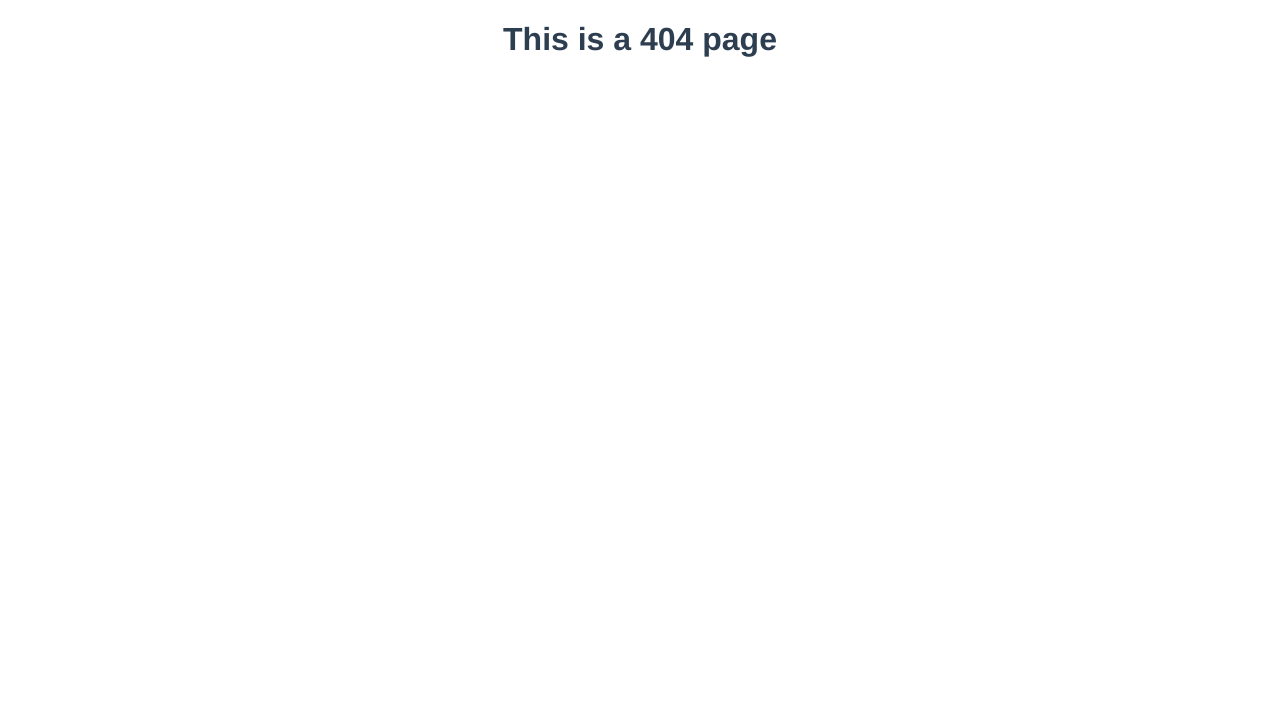
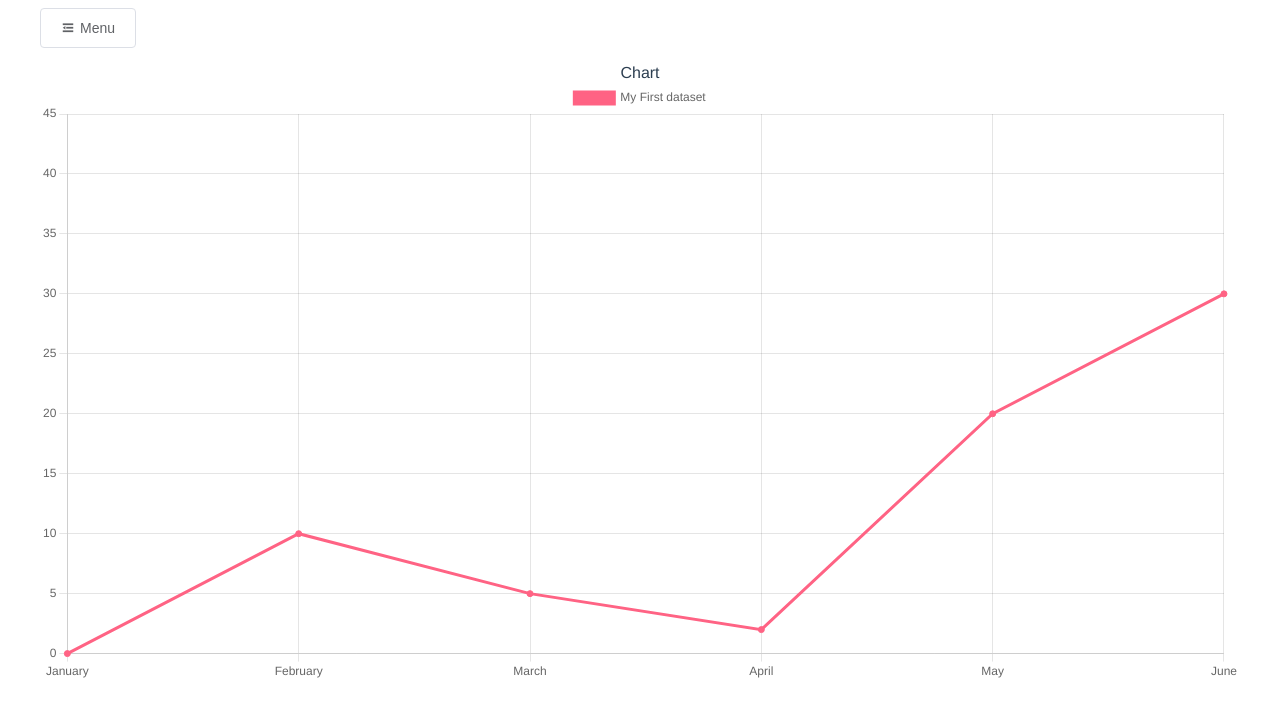
Before and after one commit to 54cindy111/vue3-YouBikeTP, a Vue app: page /Chart in a window 1280 px wide. Before the commit this address led to /404. Shown: the top 716 px of the page. Built offline with nearby package versions, Linux system fonts and the light colour scheme.

Commit message:
initChart

```diff
--- a/package.json
+++ b/package.json
@@ -11,6 +11,7 @@
   "dependencies": {
     "@types/lodash": "^4.14.165",
     "axios": "^0.21.0",
+    "chart.js": "^3.1.0",
     "core-js": "^3.6.5",
     "element-plus": "^1.0.2-beta.31",
     "mitt": "^2.1.0",
--- a/src/router/index.ts
+++ b/src/router/index.ts
@@ -2,6 +2,7 @@
 import MainLayout from '@/Layout/Main.vue'
 //Pages
 import Home from '@/views/Home.vue'
+import Chart from '@/views/Chart.vue'
 import { createRouter, createWebHistory, RouteRecordRaw } from 'vue-router'
 
 const routes: Array<RouteRecordRaw> = [
@@ -15,6 +16,12 @@ const routes: Array<RouteRecordRaw> = [
         name: 'Home',
         meta: { title: 'Home' },
         component: Home
+      },
+      {
+        path: '/Chart',
+        name: 'Chart',
+        meta: { title: 'Chart' },
+        component: Chart
       }
     ]
   },
--- /dev/null
+++ b/src/views/Chart.vue
@@ -0,0 +1,43 @@
+<template>
+  <div class="user">
+    <div>Chart</div>
+    <div>
+      <canvas ref="myChartRef"></canvas>
+    </div>
+  </div>
+</template>
+
+<script lang="ts">
+import Chart from 'chart.js/auto'
+import { ref, onMounted } from 'vue'
+
+export default {
+  name: 'Chart',
+  setup() {
+    const myChartRef = ref(null)
+    const labels = ['January', 'February', 'March', 'April', 'May', 'June']
+    const data = {
+      labels: labels,
+      datasets: [
+        {
+          label: 'My First dataset',
+          backgroundColor: 'rgb(255, 99, 132)',
+          borderColor: 'rgb(255, 99, 132)',
+          data: [0, 10, 5, 2, 20, 30, 45]
+        }
+      ]
+    }
+    const config = {
+      type: 'line',
+      data,
+      options: {}
+    }
+    onMounted(() => {
+      myChartRef.value = new Chart(myChartRef.value, config)
+    })
+    return {
+      myChartRef
+    }
+  }
+}
+</script>
```
Also changed, not shown: 1 other file (tests, documents, lock files or other folders).
